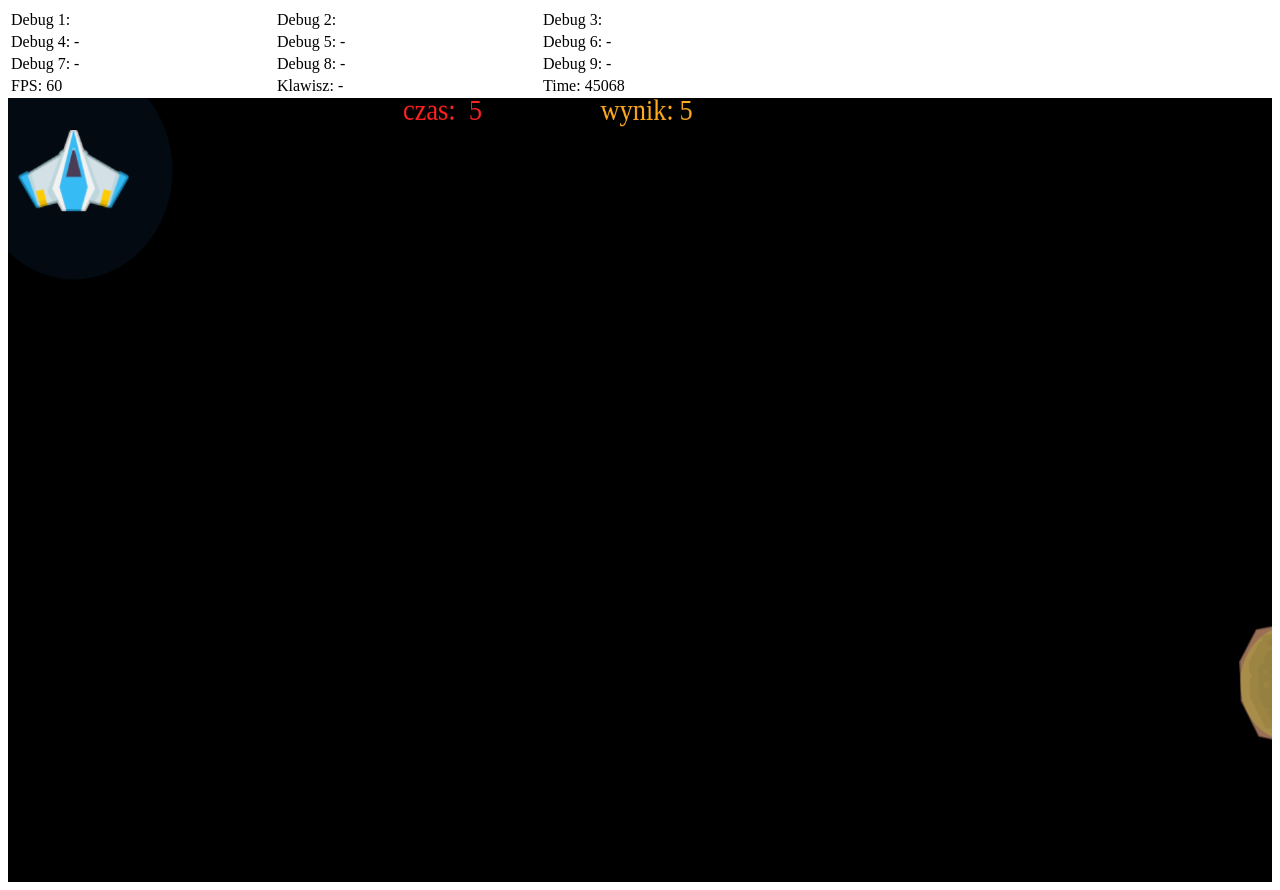
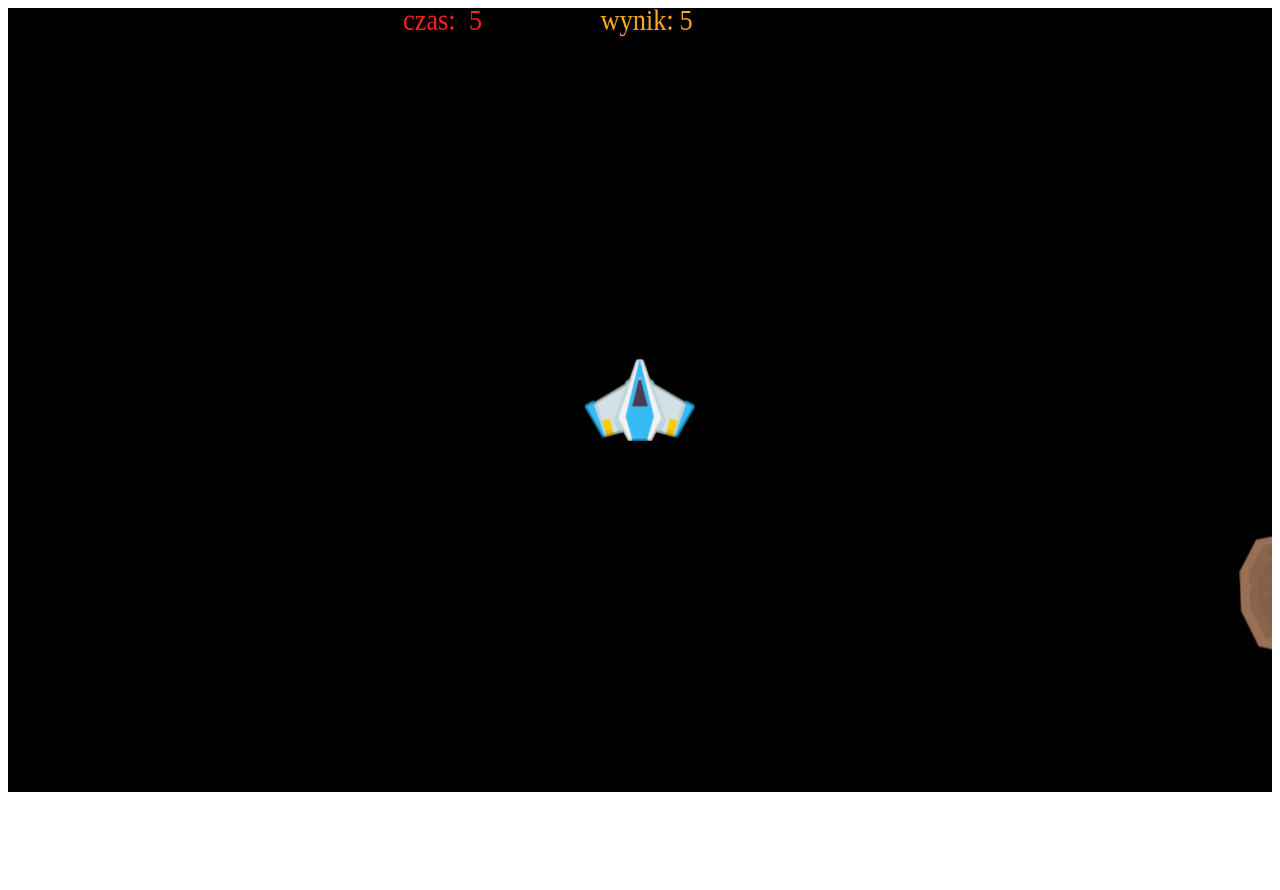
Before and after one commit to Mac15001900/almuGame, a plain HTML site: page index.html in a window 1280 px wide. After the commit the page ends 800 px from the top, so only its background shows below. Drawn offline with Linux system fonts and the light colour scheme.

Commit message:
finalna gra 1

```diff
--- a/index.html
+++ b/index.html
@@ -5,7 +5,7 @@
 
     <body>
         <!-- Tabela do debugowania -->
-        <table style="width:800px">
+        <table style="width:800px; display:none">
             <tr>
                 <td style="width:33%">Debug 1: <span id="d1"></span></td>
                 <td style="width:33%">Debug 2: <span id="d2"></span></td>
--- a/main.js
+++ b/main.js
@@ -1,7 +1,7 @@
 let alive = true;
 let LOG_FPS=true;
 let LOG_TIME=true;
-let SHOW_HITBOXES = true;
+let SHOW_HITBOXES = false;
 let Pi = Math.PI;
 let time = 0;
 let animate = window.requestAnimationFrame || window.webkitRequestAnimationFrame || window.mozRequestAnimationFrame || function (callback) {
--- a/objects.js
+++ b/objects.js
@@ -5,11 +5,9 @@ let ship = {
     acceleration: 300,
     drag: 100,
     angle: 0,
-    x: 100,
-    y: 100,
-    width: 200,
-    height: 300,
-    radius: 150,
+    x: 960,//width=1920 height=1080
+    y: 540,
+    radius: 75,
     color: "#123456",
     update: function(delta){
         let static = true;
@@ -48,8 +46,8 @@ let ship = {
         if (0 < this.x < 1920 || 0 < this.y < 1080) {
             this.x = (this.x + 1920) % 1920;
             this.y = (this.y + 1080) % 1080;
-        }//width=1920 height=1080
-        drawCircle(this);
+        }
+        if(SHOW_HITBOXES) drawCircle(this);
         drawRotatedImage(images.shipImage, this.x, this.y, 1.5, this.angle);
     },
 
```
